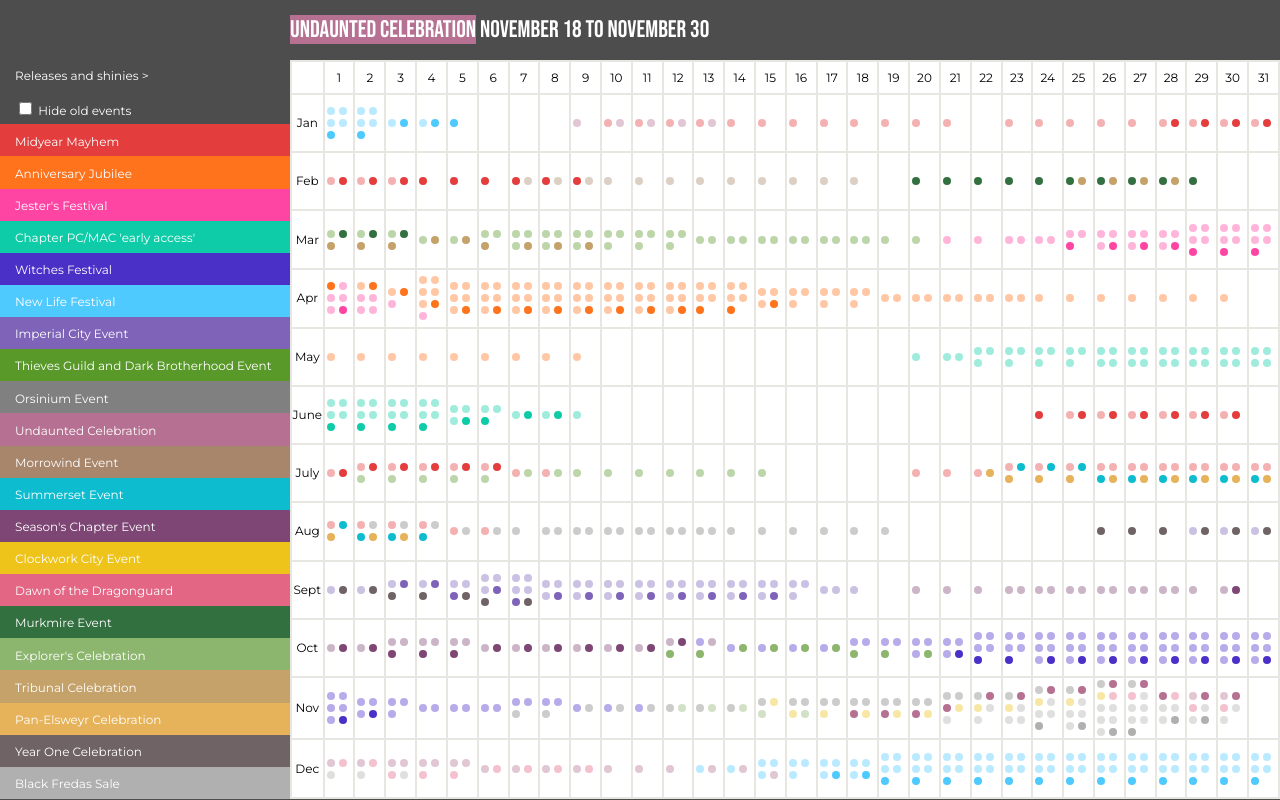
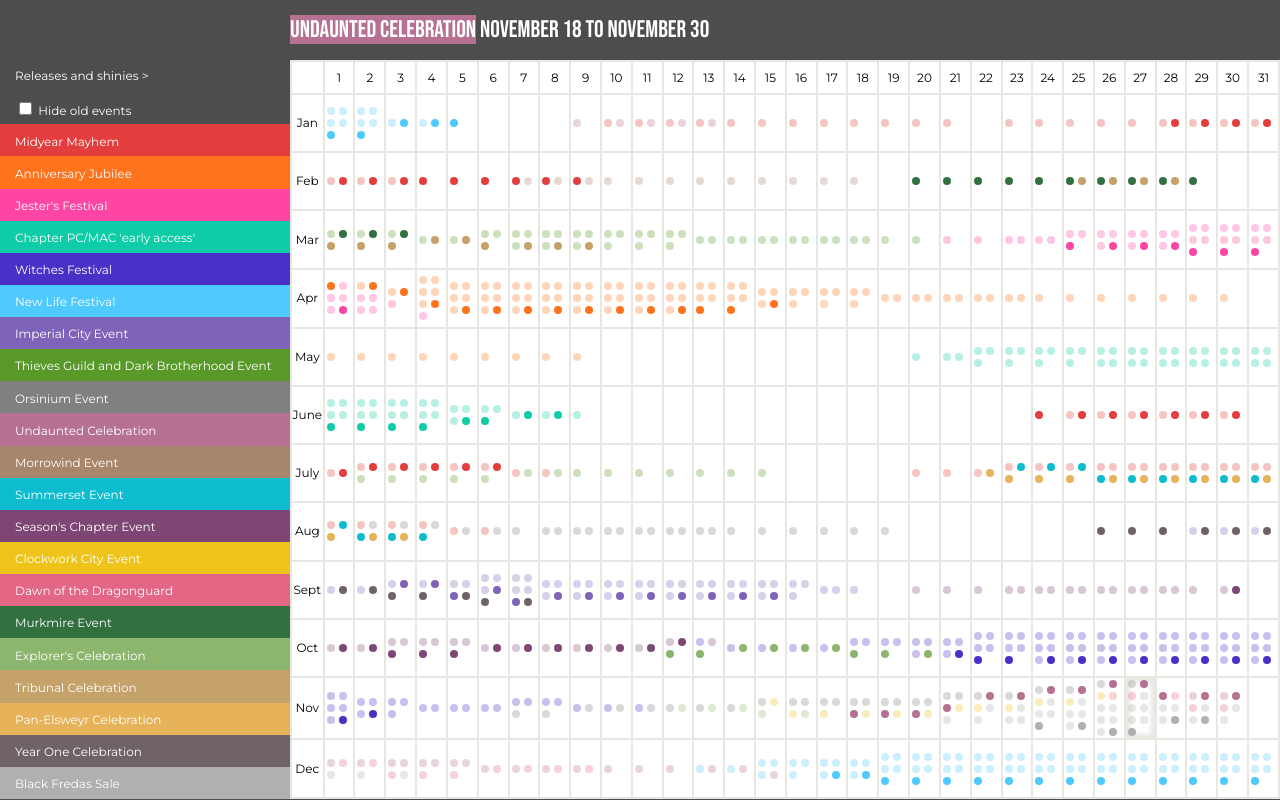
Before and after one commit to Nairinhe/Nairinhe.github.io, a plain HTML site: page index.html in a window 1280 px wide. Drawn offline with nearby package versions, Linux system fonts and the light colour scheme.

Commit message:
today highlight, decreased old events opacity

```diff
--- a/scripts/display.js
+++ b/scripts/display.js
@@ -36,3 +36,8 @@ for (var i = 0; i < months.length; i++){
   tr += "</tr>\n";
   document.getElementsByTagName("tbody")[0].innerHTML += tr;
 };
+
+var today = new Date();
+var todayId = months[today.getMonth()] + today.getDate();
+var todayCell = document.getElementById(todayId);
+$(document.getElementById(todayId)).addClass("today");
--- a/styles/style.css
+++ b/styles/style.css
@@ -92,6 +92,10 @@ td {
   vertical-align: middle;
 }
 
+.today {
+	box-shadow: 0 0 5px 4px var(--root-colour) inset;
+}
+
 .circle, .circle_old {
 	float:left;
 	position: relative;
--- a/styles/style_events.css
+++ b/styles/style_events.css
@@ -15,7 +15,7 @@
 }
 
 .circle_old {
-	opacity: 0.4;
+	opacity: 0.3;
 }
 
 .circle[class~="event_hover"] {
```
